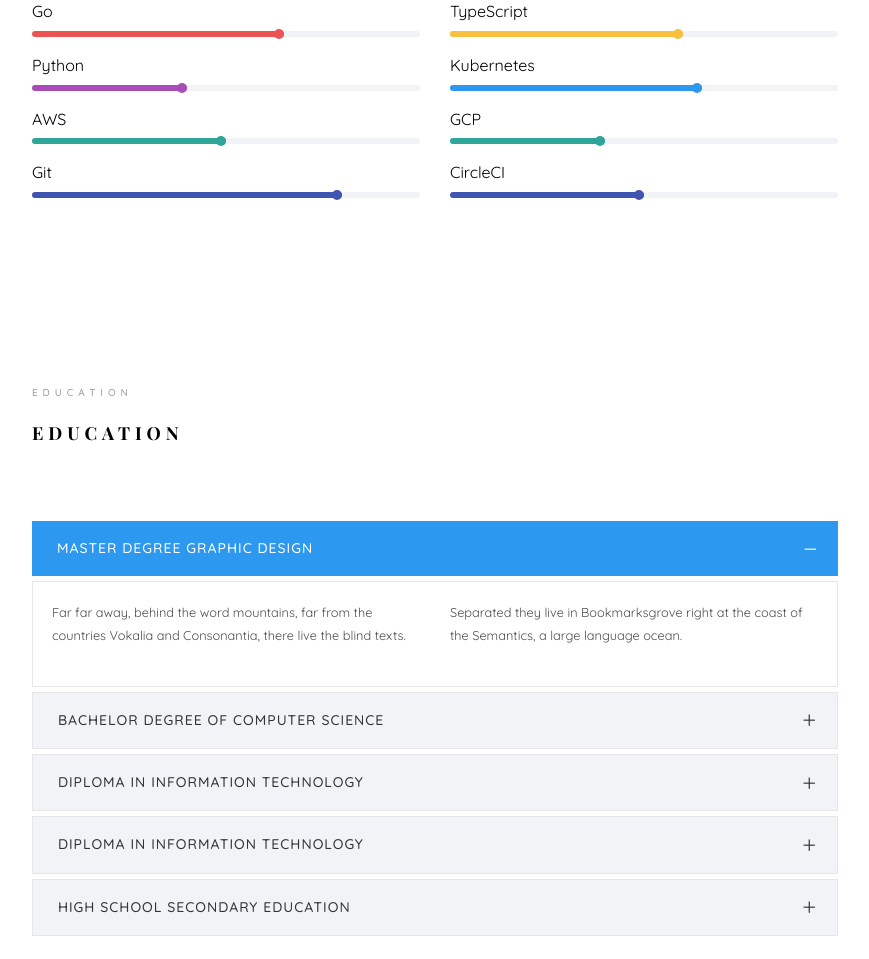
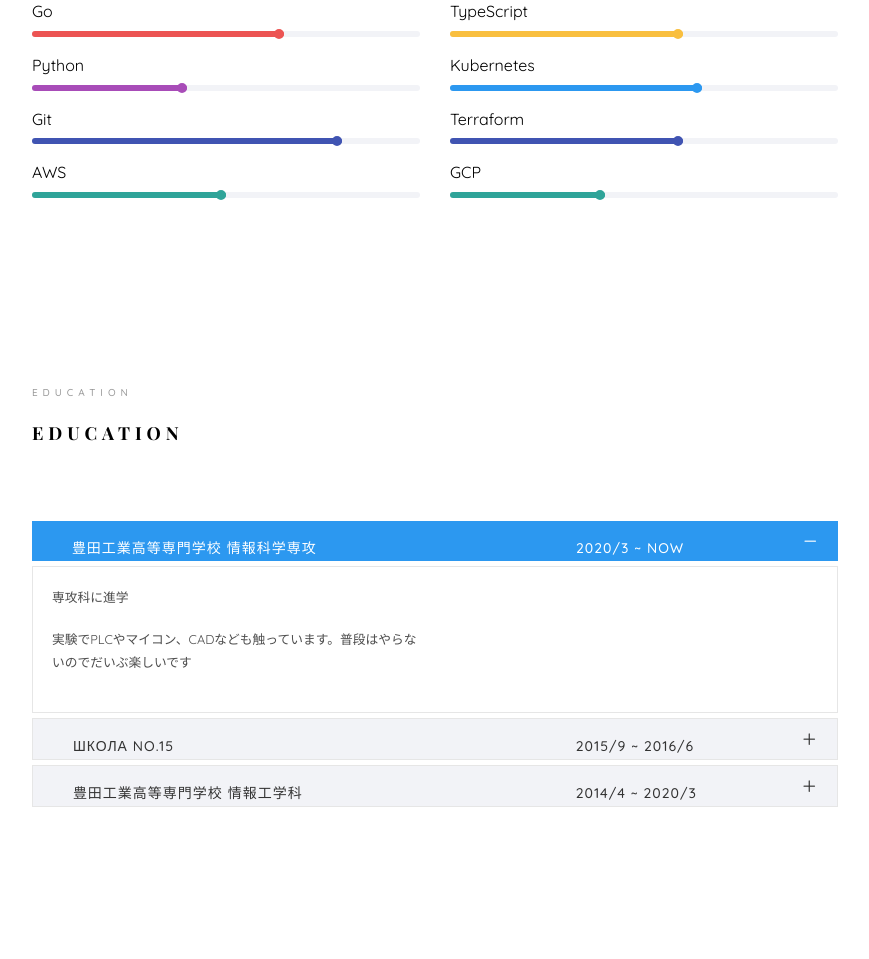
Before and after one commit to onsd/onsd.github.io, a plain HTML site: page index.html in a window 1280 px wide. Shown: the part 1924-2883 px from the top of the page, without its empty margins (355-1224 px from the left). Drawn offline with nearby package versions, Linux system fonts and the light colour scheme; files whose address does not match are found by name; a web font is replaced by a local one.

Commit message:
add Skill, Education

```diff
--- a/index.html
+++ b/index.html
@@ -311,6 +311,28 @@ Copyright &copy;<script>document.write(new Date().getFullYear());</script> All r
 								</div>
 							</div>
 						</div>
+						<div class="col-md-6 animate-box" data-animate-effect="fadeInRight">
+							<div class="progress-wrap">
+								<h3>Git</h3>
+								<div class="progress">
+								 	<div class="progress-bar color-6" role="progressbar" aria-valuenow="80"
+								  	aria-valuemin="0" aria-valuemax="100" style="width:80%">
+								    <!-- <span>80%</span> -->
+								  	</div>
+								</div>
+							</div>
+						</div>
+						<div class="col-md-6 animate-box" data-animate-effect="fadeInRight">
+							<div class="progress-wrap">
+								<h3>Terraform</h3>
+								<div class="progress">
+								 	<div class="progress-bar color-6" role="progressbar" aria-valuenow="60"
+								  	aria-valuemin="0" aria-valuemax="100" style="width:60%">
+								    <!-- <span>50%</span> -->
+								  	</div>
+								</div>
+							</div>
+						</div>
 						<div class="col-md-6 animate-box" data-animate-effect="fadeInLeft">
 							<div class="progress-wrap">
 								<h3>AWS</h3>
@@ -329,28 +351,6 @@ Copyright &copy;<script>document.write(new Date().getFullYear());</script> All r
 								 	<div class="progress-bar color-5" role="progressbar" aria-valuenow="40"
 								  	aria-valuemin="0" aria-valuemax="100" style="width:40%">
 								    <!-- <span>40%</span> -->
-								  	</div>
-								</div>
-							</div>
-						</div>
-						<div class="col-md-6 animate-box" data-animate-effect="fadeInRight">
-							<div class="progress-wrap">
-								<h3>Git</h3>
-								<div class="progress">
-								 	<div class="progress-bar color-6" role="progressbar" aria-valuenow="80"
-								  	aria-valuemin="0" aria-valuemax="100" style="width:80%">
-								    <!-- <span>80%</span> -->
-								  	</div>
-								</div>
-							</div>
-						</div>
-						<div class="col-md-6 animate-box" data-animate-effect="fadeInRight">
-							<div class="progress-wrap">
-								<h3>CircleCI</h3>
-								<div class="progress">
-								 	<div class="progress-bar color-6" role="progressbar" aria-valuenow="50"
-								  	aria-valuemin="0" aria-valuemax="100" style="width:50%">
-								    <!-- <span>50%</span> -->
 								  	</div>
 								</div>
 							</div>
@@ -374,7 +374,9 @@ Copyright &copy;<script>document.write(new Date().getFullYear());</script> All r
 									<div class="panel panel-default">
 									    <div class="panel-heading" role="tab" id="headingOne">
 									        <h4 class="panel-title">
-									            <a data-toggle="collapse" data-parent="#accordion" href="#collapseOne" aria-expanded="true" aria-controls="collapseOne">Master Degree Graphic Design
+									            <a data-toggle="collapse" data-parent="#accordion" href="#collapseOne" aria-expanded="true" aria-controls="collapseOne">
+													<div class="col-md-8">豊田工業高等専門学校 情報科学専攻</div>
+													<div class="col-md-4">2020/3 ~ now</div>
 									            </a>
 									        </h4>
 									    </div>
@@ -382,11 +384,12 @@ Copyright &copy;<script>document.write(new Date().getFullYear());</script> All r
 									         <div class="panel-body">
 									            <div class="row">
 										      		<div class="col-md-6">
-										      			<p>Far far away, behind the word mountains, far from the countries Vokalia and Consonantia, there live the blind texts. </p>
+														  <p>専攻科に進学</p>
+														  <p>実験でPLCやマイコン、CADなども触っています。普段はやらないのでだいぶ楽しいです</p>
 										      		</div>
-										      		<div class="col-md-6">
+										      		<!-- <div class="col-md-6">
 										      			<p>Separated they live in Bookmarksgrove right at the coast of the Semantics, a large language ocean.</p>
-										      		</div>
+										      		</div> -->
 										      	</div>
 									         </div>
 									    </div>
@@ -394,21 +397,51 @@ Copyright &copy;<script>document.write(new Date().getFullYear());</script> All r
 									<div class="panel panel-default">
 									    <div class="panel-heading" role="tab" id="headingTwo">
 									        <h4 class="panel-title">
-									            <a class="collapsed" data-toggle="collapse" data-parent="#accordion" href="#collapseTwo" aria-expanded="false" aria-controls="collapseTwo">Bachelor Degree of Computer Science
+									            <a class="collapsed" data-toggle="collapse" data-parent="#accordion" href="#collapseTwo" aria-expanded="false" aria-controls="collapseTwo">
+													<div class="col-md-8">Школа no.15</div>
+													<div class="col-md-4">2015/9 ~ 2016/6</div>
 									            </a>
 									        </h4>
 									    </div>
 									    <div id="collapseTwo" class="panel-collapse collapse" role="tabpanel" aria-labelledby="headingTwo">
 									        <div class="panel-body">
-									            <p>Far far away, behind the word <strong>mountains</strong>, far from the countries Vokalia and Consonantia, there live the blind texts. Separated they live in Bookmarksgrove right at the coast of the Semantics, a large language ocean.</p>
+												<p>ロシア留学中のホストスクール</p>
+												<p>30人くらいのクラスで男の子が5人しかいませんでした</p>
+									            <!-- <p>Far far away, behind the word <strong>mountains</strong>, far from the countries Vokalia and Consonantia, there live the blind texts. Separated they live in Bookmarksgrove right at the coast of the Semantics, a large language ocean.</p>
 													<ul>
 														<li>Separated they live in Bookmarksgrove right</li>
 														<li>Separated they live in Bookmarksgrove right</li>
-													</ul>
+													</ul> -->
 									        </div>
 									    </div>
 									</div>
 									<div class="panel panel-default">
+									    <div class="panel-heading" role="tab" id="headingTwo">
+									        <h4 class="panel-title">
+									            <a class="collapsed" data-toggle="collapse" data-parent="#accordion" href="#collapseTwo" aria-expanded="false" aria-controls="collapseTwo">
+													<div class="col-md-8">豊田工業高等専門学校 情報工学科</div>
+													<div class="col-md-4">2014/4 ~ 2020/3</div>
+									            </a>
+									        </h4>
+									    </div>
+									    <div id="collapseTwo" class="panel-collapse collapse" role="tabpanel" aria-labelledby="headingTwo">
+									        <div class="panel-body">
+												<p>コンピュータに興味があって高専にきました。いろんな友達ができて楽しかったです。</p>
+												<ul>
+													<li>2年生までバスケ部</li>
+													<li>2年生の夏から一年間ロシア留学</li>
+													<li>帰ってきてからコンピュータ部の部長になっていろいろやりました</li>
+												</ul>
+									            <!-- <p>Far far away, behind the word <strong>mountains</strong>, far from the countries Vokalia and Consonantia, there live the blind texts. Separated they live in Bookmarksgrove right at the coast of the Semantics, a large language ocean.</p>
+													<ul>
+														<li>Separated they live in Bookmarksgrove right</li>
+														<li>Separated they live in Bookmarksgrove right</li>
+													</ul> -->
+									        </div>
+									    </div>
+									</div>
+
+									<!-- <div class="panel panel-default">
 									    <div class="panel-heading" role="tab" id="headingThree">
 									        <h4 class="panel-title">
 									            <a class="collapsed" data-toggle="collapse" data-parent="#accordion" href="#collapseThree" aria-expanded="false" aria-controls="collapseThree">Diploma in Information Technology
@@ -448,7 +481,7 @@ Copyright &copy;<script>document.write(new Date().getFullYear());</script> All r
 									            <p>Far far away, behind the word <strong>mountains</strong>, far from the countries Vokalia and Consonantia, there live the blind texts. Separated they live in Bookmarksgrove right at the coast of the Semantics, a large language ocean.</p>
 									        </div>
 									    </div>
-									</div>
+									</div> -->
 								</div>
 							</div>
 						</div>
```
